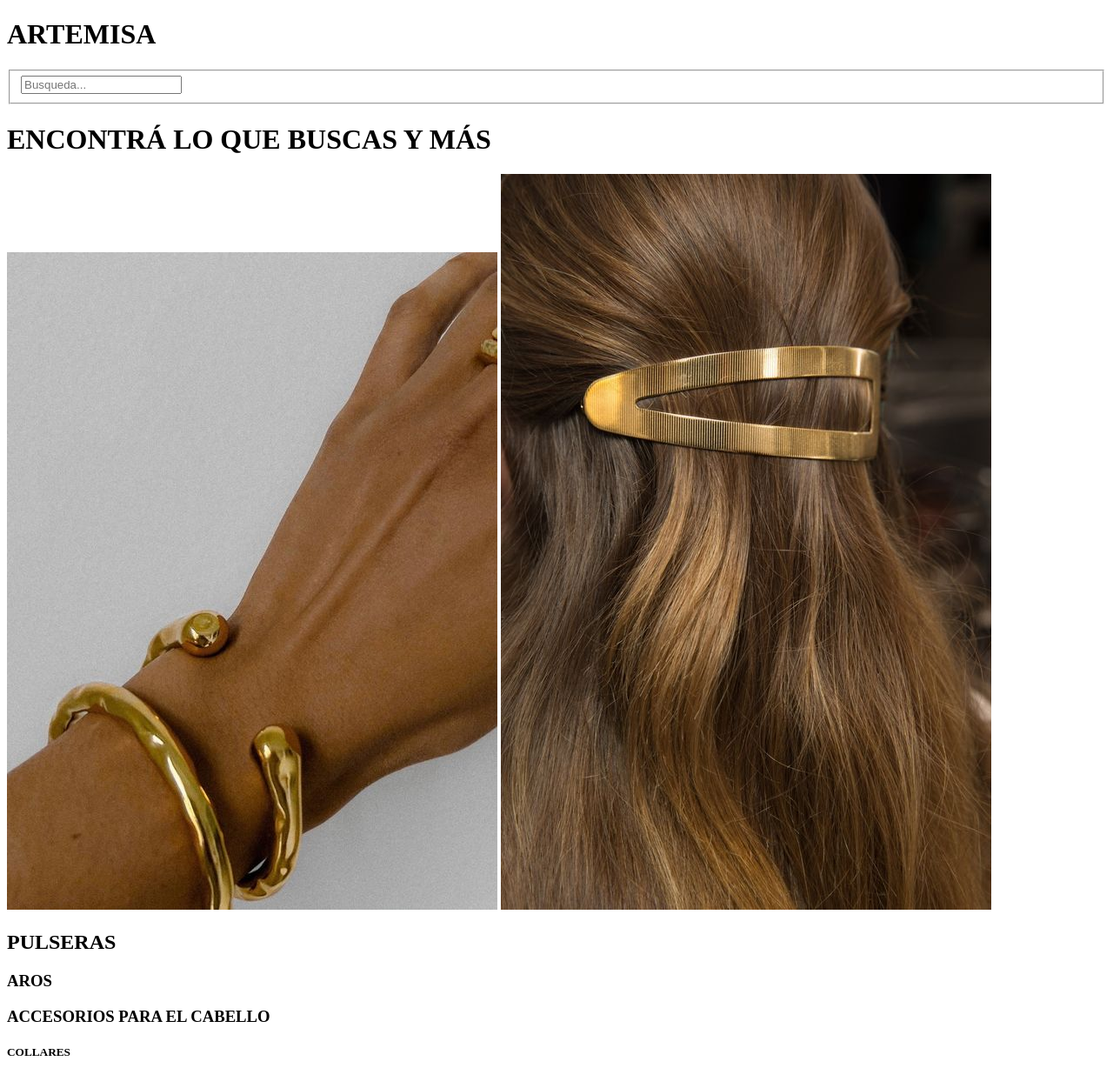
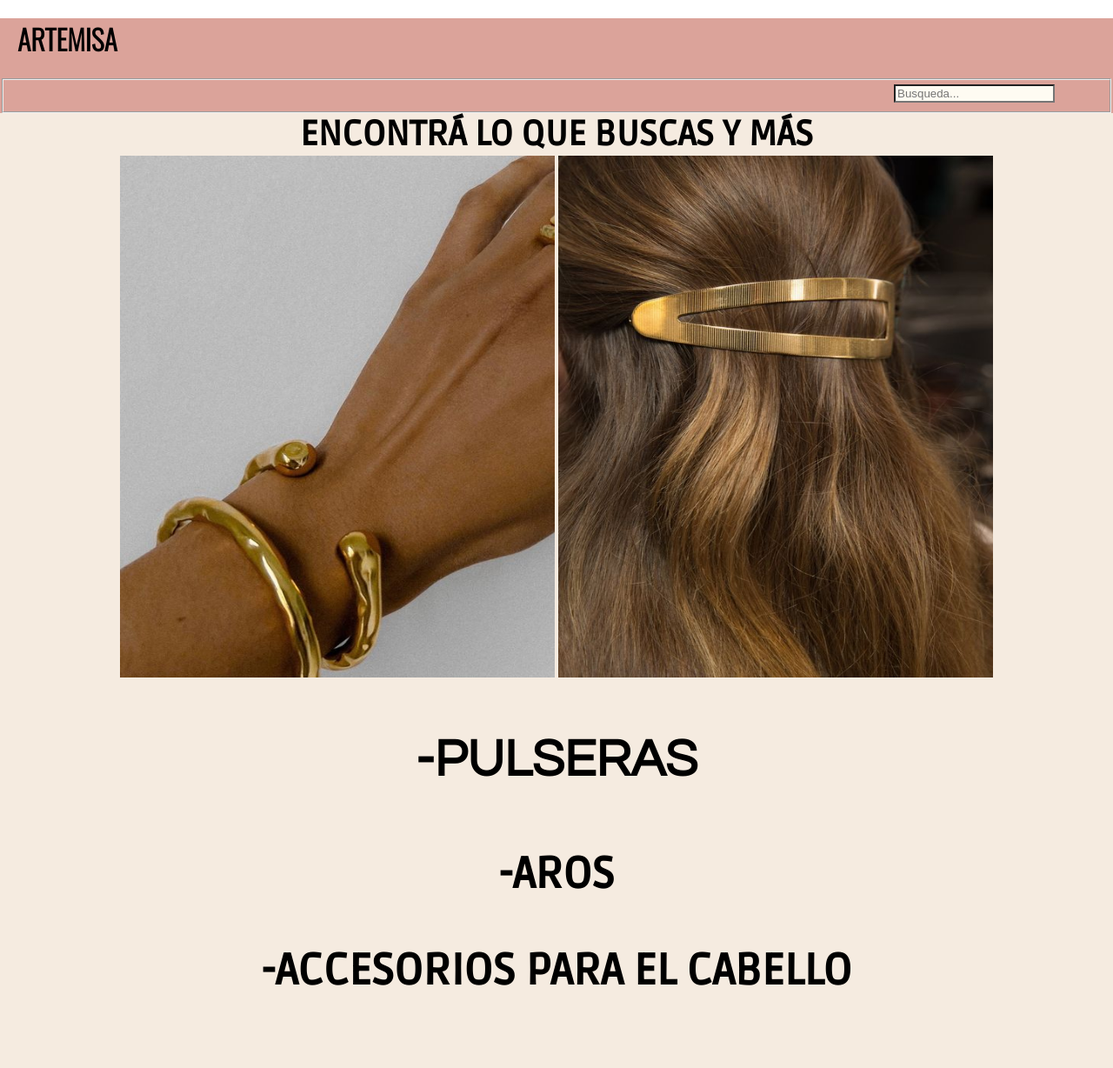
Before and after one commit to AgustinaMosqueda/proyecto_final_mosqueda, a website: page pages/productos_pagdos.html in a window 1280 px wide. Shown: the top 1228 px of the page at 87% size. Drawn offline with nearby package versions, Linux system fonts and the light colour scheme; a web font is replaced by a local one.

Commit message:
actualizacion hasta la pág dos

```diff
--- a/pages/productos_pagdos.html
+++ b/pages/productos_pagdos.html
@@ -7,10 +7,12 @@
     <title>Productos</title>
     <meta name="description" content="Pulseras, Aros, Collares">
     <link rel="shortcut icon" href="../assets/jewelry.ico" type="image/x-icon">
+    <link href="https://fonts.googleapis.com/css2?family=Convergence&family=Oswald:wght@300&family=Questrial&family=Ruda:wght@500&display=swap" rel="stylesheet">
     <link rel="stylesheet" href="../css/style.css">
+
 </head>
 
-<body>
+<body class="body">
     <header>
         <h1>ARTEMISA</h1>
         <form action="">
@@ -23,17 +25,17 @@
     <main>
         <h1>ENCONTRÁ LO QUE BUSCAS Y MÁS</h1>
         <section>
-            <div>
+            <div class="uno">
                 <img src="../assets/pulsera.jpg" alt="Pulseras">
                 <img src="../assets/tocado.jpg" alt="tocado para pelo">
             </div>
-            <div>
-                <h2>PULSERAS</h2>
-                <h3>AROS</h3>
-                <h3>ACCESORIOS PARA EL CABELLO</h3>
-                <h5>COLLARES</h5>
+            <div class="dos">
+                <h2>-PULSERAS</h2>
+                <h3>-AROS</h3>
+                <h3>-ACCESORIOS PARA EL CABELLO</h3>
+                <h5>-COLLARES</h5>
             </div>
-            <div>
+            <div class="tres">
                 <img src="../assets/aros2.jpg" alt="aros">
                 <img src="../assets/collar.jpg" alt="Collar">
             </div>
--- /dev/null
+++ b/scss/base/_resets.scss
@@ -0,0 +1,5 @@
+*{
+    margin: 0;
+    padding: 0;
+    box-sizing: border-box;
+}
--- /dev/null
+++ b/scss/base/_typo.scss
@@ -0,0 +1,10 @@
+// letras: Oswld
+@import url('https://fonts.googleapis.com/css2?family=Oswald:wght@300&display=swap');
+// convergence
+@import url('https://fonts.googleapis.com/css2?family=Convergence&display=swap');
+
+// questrial
+@import url('https://fonts.googleapis.com/css2?family=Questrial&display=swap');
+
+// ruda
+@import url('https://fonts.googleapis.com/css2?family=Ruda:wght@500&display=swap');
--- /dev/null
+++ b/scss/components/_bootstrap.scss
@@ -0,0 +1,19 @@
+header{
+    background-color: F0DBDB;
+    h1{
+        font-family:'Inria Serif', serif;
+        color: FEFCF3;
+    }
+}
+main{
+    background-color:DBA39A ;
+    h2{
+        font-family:'Inria Serif', serif;
+    }
+}
+
+@media(min-widht:320){
+    body{
+        background-color:DBA39A ;
+    }
+}
--- /dev/null
+++ b/scss/layout/header_productos_pagdos.scss
@@ -0,0 +1,5 @@
+.body{
+    header{
+        background-color: DBA39A;
+    }
+}
--- a/scss/style.scss
+++ b/scss/style.scss
@@ -0,0 +1,96 @@
+header{
+background-color:rgba(240, 219, 219, 1);
+    h1{
+        text-align: center;
+        font-family: 'Oswald', sans-serif;
+        color: rgba(254, 252, 243, 1);
+    }
+    form{
+
+    fieldset{
+        padding-left: 80%;
+        input{
+        background-color: rgba(254, 252, 243, 0.9882);
+    }
+    }
+    }
+}
+main{
+    text-align: center;
+    background-color:rgba(219, 163, 154, 1) ;
+    color:rgba(254, 252, 243, 1) ;
+    h2{
+        font-family: 'Questrial', sans-serif;
+        padding-top: 10px;
+        padding-bottom: 20px;
+    }
+    h3{
+        text-align: center;
+        font-family: 'Ruda', sans-serif;
+        font-size: 50px;
+    }
+    fieldset{
+        font-family: 'Convergence', sans-serif;
+        font-size: 30px;
+        display: flex;
+        flex-direction: column;
+    }
+    h5{
+        font-size: 50px;
+        display: flex;
+        flex-direction: column;
+        font-family: 'Ruda', sans-serif;
+        padding-bottom: 300px;
+    }
+
+}
+body{
+    margin: 0%;
+    header{
+        background-color: rgba(219, 163, 154, 1);
+        h1{
+            padding-left: 20px;
+            color: black;
+        text-align:left;
+        font-family: 'Oswald', sans-serif;
+        }
+        fieldset{
+            padding-left: 80%;
+        }
+            input{
+            background-color:rgba(240, 219, 219, 1);
+        }
+        }
+
+    main{
+        background-color:rgba(245, 235, 224, 1) ;
+        h1{
+            font-family: 'Ruda', sans-serif;
+            color:black;
+            text-align: center;
+            font-size: 40px;
+            margin: 0%;
+        }
+        section{
+            display: grid;
+            grid-template-columns:repeat(3,3fr)
+            grid-template-areas
+            "uno, dos, tres"
+            "uno, dos, tres"
+            "uno, dos, tres";
+            grid-area:
+            "uno, dos, tres"
+            "uno, dos, tres"
+            "uno, dos, tres"
+    }
+    img{
+        height: 600px;
+        width: 500px;
+    }
+    .dos{
+        font-family: 'Ruda', sans-serif;
+        font-size: 40px;
+        color: black;
+    }
+}
+    }
```
Also changed, not shown: index.html (+4 -2 lines), pages/ubicacion_pagsiete.html (+7 -1 lines), css/style.css, css/styleoriginal.css (added), 1 other file.
